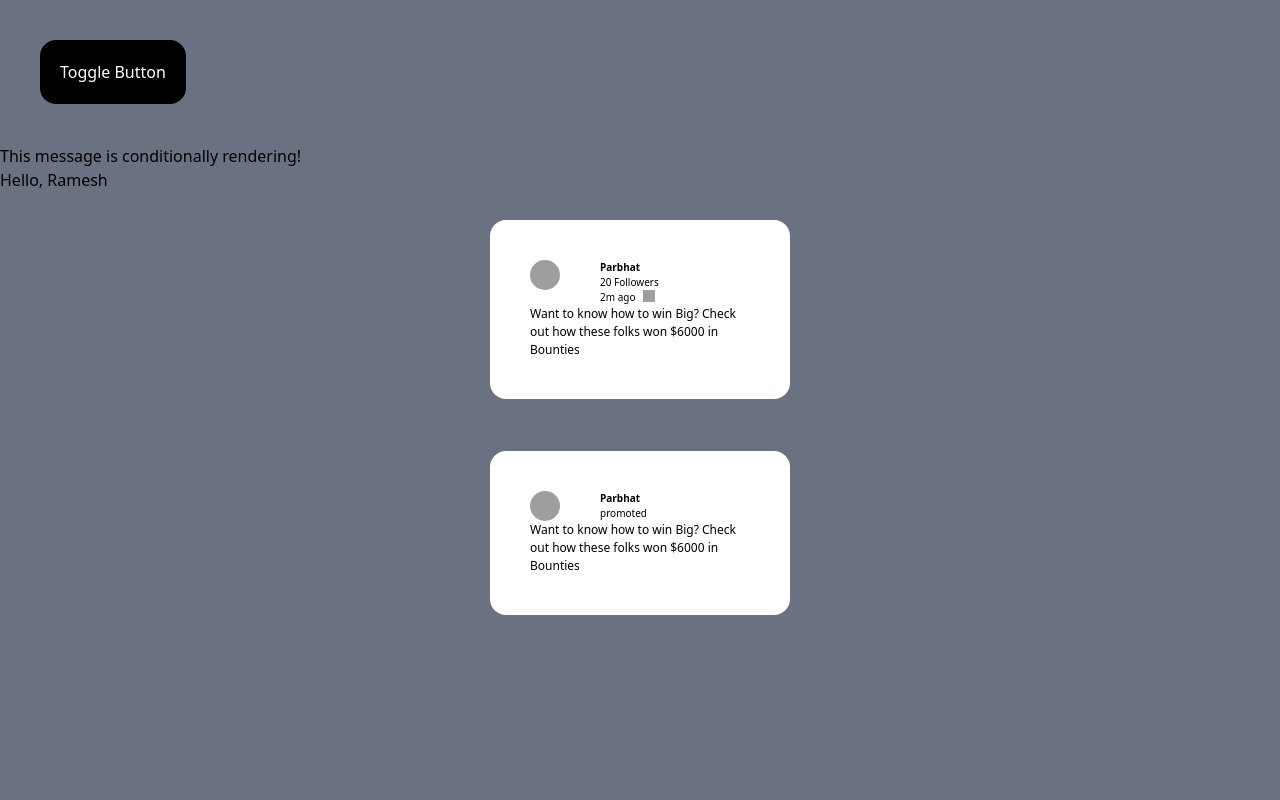
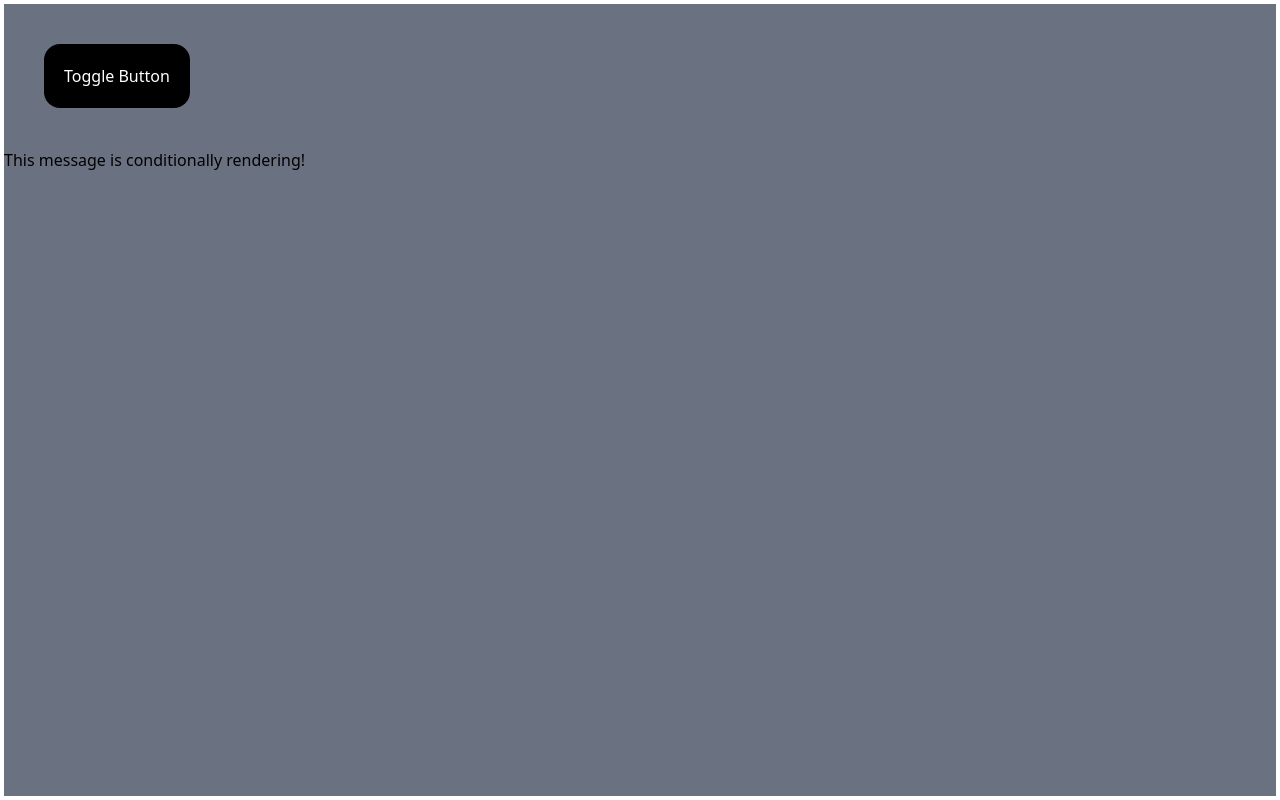
Before and after one commit to parbhatkapila4/Full-Stack-Journey, a React (Vite) app in the folder week-12/: page / in a window 1280 px wide. Built offline with nearby package versions, Linux system fonts and the light colour scheme; grey boxes are pictures that could not be loaded.

Commit message:
Toggling Conditionally

```diff
--- a/week-12/src/App.jsx
+++ b/week-12/src/App.jsx
@@ -2,39 +2,8 @@ import { useState } from "react";
 
 function App() {
   return (
-    <div className="bg-gray-500 h-screen">
+    <div className="bg-gray-500 border-4 border-white h-screen">
       <ToggleMessage />
-      <Greetings name={"Ramesh"} />
-      <div className="flex justify-center">
-        <div>
-          <div className="bg-white mt-7 rounded-2xl p-10 w-[300px]">
-            <PostComponent
-              name={"Parbhat"}
-              subtitle={"20 Followers"}
-              time={"2m ago"}
-              image={
-                "https://encrypted-tbn0.gstatic.com/images?q=tbn:ANd9GcTw_HeSzHfBorKS4muw4IIeVvvRgnhyO8Gn8w&s"
-              }
-              description={
-                "Want to know how to win Big? Check out how these folks won $6000 in Bounties"
-              }
-            />
-          </div>
-          <br></br>
-          <div className="bg-white mt-7 rounded-2xl p-10 w-[300px]">
-            <PostComponent
-              name={"Parbhat"}
-              subtitle={"promoted"}
-              image={
-                "https://encrypted-tbn0.gstatic.com/images?q=tbn:ANd9GcTw_HeSzHfBorKS4muw4IIeVvvRgnhyO8Gn8w&s"
-              }
-              description={
-                "Want to know how to win Big? Check out how these folks won $6000 in Bounties"
-              }
-            />
-          </div>
-        </div>
-      </div>
     </div>
   );
 }
@@ -54,34 +23,66 @@ function ToggleMessage() {
   );
 }
 
-function PostComponent({ name, subtitle, time, image, description }) {
-  return (
-    <div>
-      <div className="flex">
-        <img src={image} className="w-[30px] h-[30px] rounded-[30px]" />
-        <div className="text-[10px] ml-10">
-          <b>{name}</b>
-          <div>{subtitle}</div>
-          {time !== undefined ? (
-            <div className="flex">
-              <div>{time}</div>
-              <img
-                src={
-                  "https://encrypted-tbn0.gstatic.com/images?q=tbn:ANd9GcTw_HeSzHfBorKS4muw4IIeVvvRgnhyO8Gn8w&s"
-                }
-                className="w-[12px] h-[12px] ml-2"
-              />
-            </div>
-          ) : null}
-        </div>
-      </div>
-      <div className="text-[12px]">{description}</div>
-    </div>
-  );
-}
+// function PostComponent({ name, subtitle, time, image, description }) {
+//   return (
+//     <div>
+//       <div className="flex">
+//         <img src={image} className="w-[30px] h-[30px] rounded-[30px]" />
+//         <div className="text-[10px] ml-10">
+//           <b>{name}</b>
+//           <div>{subtitle}</div>
+//           {time !== undefined ? (
+//             <div className="flex">
+//               <div>{time}</div>
+//               <img
+//                 src={
+//                   "https://encrypted-tbn0.gstatic.com/images?q=tbn:ANd9GcTw_HeSzHfBorKS4muw4IIeVvvRgnhyO8Gn8w&s"
+//                 }
+//                 className="w-[12px] h-[12px] ml-2"
+//               />
+//             </div>
+//           ) : null}
+//         </div>
+//       </div>
+//       <div className="text-[12px]">{description}</div>
+//     </div>
+//   );
+// }
 
-const Greetings = ({ name }) => {
-  return <h1>Hello, {name}</h1>;
-};
+// const Greetings = ({ name }) => {
+//   return <h1>Hello, {name}</h1>;
+// };
+
+//  <Greetings name={"Ramesh"} />
+//       <div className="flex justify-center">
+//         <div>
+//           <div className="bg-white mt-7 rounded-2xl p-10 w-[300px]">
+//             <PostComponent
+//               name={"Parbhat"}
+//               subtitle={"20 Followers"}
+//               time={"2m ago"}
+//               image={
+//                 "https://encrypted-tbn0.gstatic.com/images?q=tbn:ANd9GcTw_HeSzHfBorKS4muw4IIeVvvRgnhyO8Gn8w&s"
+//               }
+//               description={
+//                 "Want to know how to win Big? Check out how these folks won $6000 in Bounties"
+//               }
+//             />
+//           </div>
+//           <br></br>
+//           <div className="bg-white mt-7 rounded-2xl p-10 w-[300px]">
+//             <PostComponent
+//               name={"Parbhat"}
+//               subtitle={"promoted"}
+//               image={
+//                 "https://encrypted-tbn0.gstatic.com/images?q=tbn:ANd9GcTw_HeSzHfBorKS4muw4IIeVvvRgnhyO8Gn8w&s"
+//               }
+//               description={
+//                 "Want to know how to win Big? Check out how these folks won $6000 in Bounties"
+//               }
+//             />
+//           </div>
+//         </div>
+//       </div>
 
 export default App;
```
